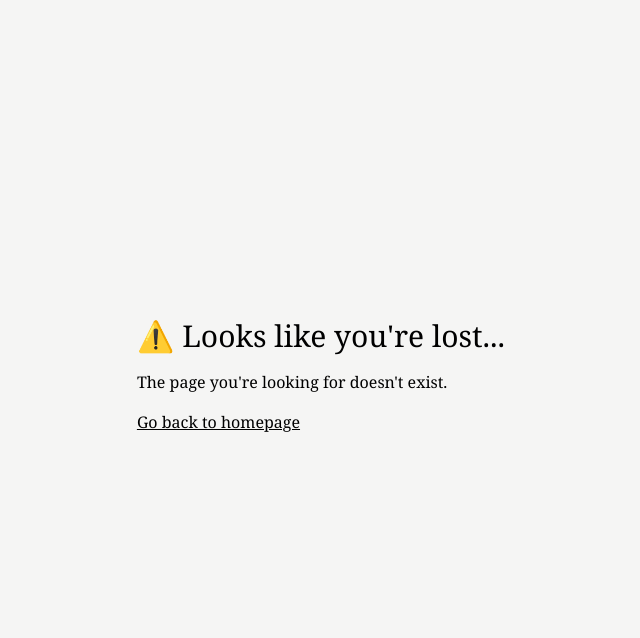
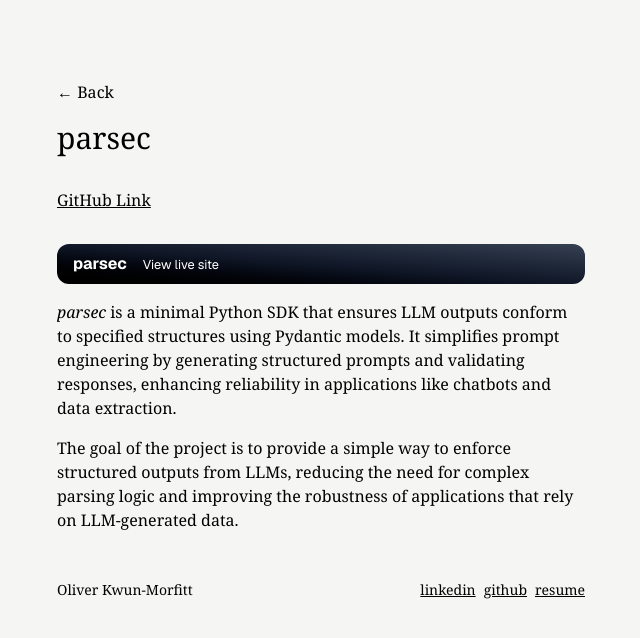
Before and after one commit to olliekm/my-site, a Next.js app in the folder ollie/: page /proj/parsec in a window 1280 px wide. Before the commit this address had no page. Shown: the top 638 px of the page, without its empty margins (319-959 px from the left). Built offline with nearby package versions, Linux system fonts and the light colour scheme.

Commit message:
updated added parsec

```diff
--- a/ollie/app/page.tsx
+++ b/ollie/app/page.tsx
@@ -69,6 +69,15 @@ export default function Home() {
             <h2 className="text-md italic">Projects</h2>
           </div>
           <Project
+            title="parsec: Structured LLM Output Enforcer"
+            technologies="python, pydantic"
+            description="
+            Parsec is a Python SDK that ensures LLM outputs conform to specified structures using Pydantic models. It simplifies prompt engineering by generating structured prompts and validating responses, enhancing reliability in applications like chatbots and data extraction.
+            "
+            year="2025" logo="/utmistlogo.svg"
+            link="/proj/parsec"
+          />
+          <Project
             title="Realtime Ledger API"
             technologies="go, gorilla/mux, uuid, docker, REST"
             description="
@@ -77,6 +86,7 @@ export default function Home() {
             year="2025" logo="/utmistlogo.svg"
             link="/proj/ledger"
           />
+
 
           <p>Next project ideas include: distributed hyperparamter tuning system, strict JSON LLM enforcer SDK</p>
           <p>Currently projecting climbs on  moonboard, doing school, and <a href="https://leetcode.com/u/olliekm/" target="_blank" rel="noopener noreferrer" className="underline">leetcoding</a>.</p>
--- /dev/null
+++ b/ollie/app/proj/parsec/page.tsx
@@ -0,0 +1,47 @@
+import Image from "next/image";
+import Experience from "@/components/Experience";
+import Link from "next/link";
+
+export default function Home() {
+  return (
+    <div className="bg-stone-100 w-full min-h-screen h-auto flex justify-center text-black font-serif">
+      <div className="w-xl h-full px-6 space-y-8">
+        {/* Title + description */}
+        <div className="w-full flex sm:pt-20 pt-8 flex-col space-y-4">
+            <Link href={"/"}>&#8592; Back</Link>
+          <h1 className="text-3xl font-serif">parsec</h1>
+          <p className="italic"></p>
+
+          <a href="https://github.com/olliekm/parsec" target="_blank" rel="noopener noreferrer" className="underline">GitHub Link</a>
+          {/* <div className="flex space-x-2">
+            <a href="https://www.linkedin.com/in/oliver-kwun-morfitt/" target="_blank" rel="noopener noreferrer" className="underline">linkedin</a>
+            <a href="https://github.com/olliekm" target="_blank" rel="noopener noreferrer" className="underline">github</a>
+            <a href="https://github.com/olliekm/Resume/blob/main/oliverkm_resume.pdf" target="_blank" rel="noopener noreferrer" className="underline">resume</a>
+          </div> */}
+        </div>
+        <div className="space-y-4">
+        <a href="https://parsec.olliekm.com" target="_blank" rel="noopener noreferrer" className="w-full bg-gradient-to-bl from-gray-700 via-gray-900 to-black text-white font-sans  px-4 py-2 rounded-xl flex items-baseline space-x-4 text-center mb-4 hover:scale-[102%] transition-transform">
+            <h3 className="font-bold">parsec</h3>
+            <small>View live site</small>
+          </a>
+          <p>
+            <span className="italic">parsec</span> is a minimal Python SDK that ensures LLM outputs conform to specified structures using Pydantic models. It simplifies prompt engineering by generating structured prompts and validating responses, enhancing reliability in applications like chatbots and data extraction.
+          </p>
+
+          <p>
+            The goal of the project is to provide a simple way to enforce structured outputs from LLMs, reducing the need for complex parsing logic and improving the robustness of applications that rely on LLM-generated data.
+          </p>
+        </div>
+
+        <footer className="py-4 text-sm flex justify-between">
+          <p>Oliver Kwun-Morfitt</p>
+          <div className="flex space-x-2">
+            <a href="https://www.linkedin.com/in/oliver-kwun-morfitt/" target="_blank" rel="noopener noreferrer" className="underline">linkedin</a>
+            <a href="https://github.com/olliekm" target="_blank" rel="noopener noreferrer" className="underline">github</a>
+            <a href="https://github.com/olliekm/Resume/blob/main/oliverkm_resume.pdf" target="_blank" rel="noopener noreferrer" className="underline">resume</a>
+          </div>
+        </footer>
+      </div>
+    </div>
+  );
+}
```
